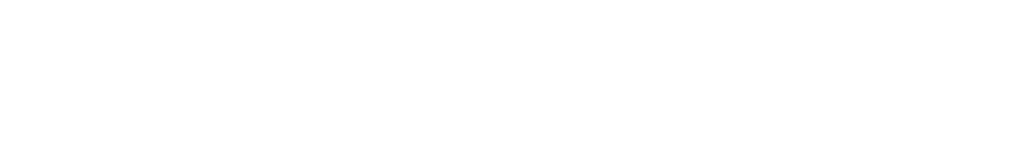
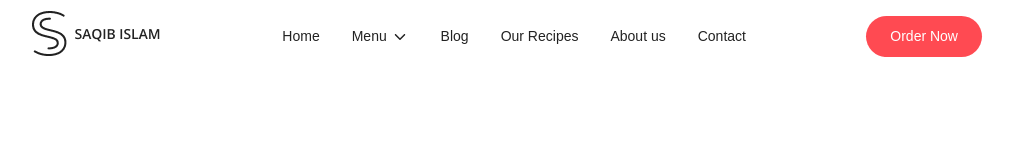
Before and after one commit to MuhammadSaqibIslam/Restaurant, a plain HTML site: page Home/index.html in a window 1280 px wide. Shown: the whole page, without its empty margins (133-1146 px from the left). Drawn offline with Linux system fonts and the light colour scheme.

Commit message:
complete navbar

```diff
--- a/Contact us/style.css
+++ b/Contact us/style.css
@@ -0,0 +1,8 @@
+*{
+    margin: 0;
+    padding: 0;
+    box-sizing: border-box;
+}
+body{
+    font-family: Arial, Helvetica, sans-serif;
+}
--- a/Home/index.html
+++ b/Home/index.html
@@ -1,45 +1,66 @@
 <!DOCTYPE html>
 <html lang="en">
+
 <head>
     <meta charset="UTF-8">
     <meta name="viewport" content="width=device-width, initial-scale=1.0">
     <title>Resturant</title>
+
+    <link rel="stylesheet" href="./style.css">
 </head>
+
 <body>
     <!-- navbar start -->
+    <nav>
+        <div class="logo">
+            <img src="./ass/logo.png" alt="logo">
+        </div>
+        <div class="items">
+            <a href="">Home</a>
+            <a href="">Menu <img src="./ass/down_arrow.svg" alt=""></a>
+            <a href="">Blog</a>
+            <a href="">Our Recipes</a>
+            <a href="">About us</a>
+            <a href="">Contact</a>
+        </div>
+        <div class="btn">
+            <button>Order Now</button>
+        </div>
+    </nav>
     <!-- navbar end -->
 
     <!-- section 1 start -->
     <!-- section 1 end -->
 
-    <!-- section 1 start -->
-    <!-- section 1 end -->
+    <!-- section 2 start -->
+    <!-- section 2 end -->
 
-    <!-- section 1 start -->
-    <!-- section 1 end -->
+    <!-- section 3 start -->
+    <!-- section 3 end -->
 
-    <!-- section 1 start -->
-    <!-- section 1 end -->
+    <!-- section 4 start -->
+    <!-- section 4 end -->
 
-    <!-- section 1 start -->
-    <!-- section 1 end -->
+    <!-- section 5 start -->
+    <!-- section 5 end -->
 
-    <!-- section 1 start -->
-    <!-- section 1 end -->
+    <!-- section 6 start -->
+    <!-- section 6 end -->
 
-    <!-- section 1 start -->
-    <!-- section 1 end -->
+    <!-- section 7 start -->
+    <!-- section 7 end -->
 
-    <!-- section 1 start -->
-    <!-- section 1 end -->
+    <!-- section 8 start -->
+    <!-- section 8 end -->
 
-    <!-- section 1 start -->
-    <!-- section 1 end -->
+    <!-- section 9 start -->
+    <!-- section 9 end -->
 
-    <!-- section 1 start -->
-    <!-- section 1 end -->
+    <!-- section 10 start -->
+    <!-- section 10 end -->
 
     <!-- footer start -->
     <!-- footer end -->
 </body>
+
 </html>
--- a/Home/style.css
+++ b/Home/style.css
@@ -1,8 +1,51 @@
-*{
+* {
     margin: 0;
     padding: 0;
     box-sizing: border-box;
 }
-body{
+
+body {
     font-family: Arial, Helvetica, sans-serif;
 }
+
+/* nav start */
+nav {
+    background-color: #fff;
+    width: 100%;
+    height: 72px;
+    display: flex;
+    justify-content: space-between;
+    align-items: center;
+    padding: 0 165px;
+}
+
+.items {
+    display: flex;
+    align-items: center;
+    gap: 32px;
+}
+
+.items a {
+    text-decoration: none;
+    color: #222222;
+    font-size: 14px;
+    font-weight: 500px;
+    line-height: 21px;
+}
+.items a img{
+vertical-align: middle;
+color: #222222;
+}
+
+.btn button {
+    background-color: #FF4A52;
+    color: #fff;
+    border: none;
+    padding: 10px 24px;
+    border-radius: 43px;
+    font-size: 14px;
+    font-weight: 500px;
+    line-height: 21px;
+}
+
+/* nav end */
```
Also changed, not shown: Contact us/contact.html (+11 -0 lines), Home/ass/down_arrow.svg (added), Home/ass/logo.png (added).
